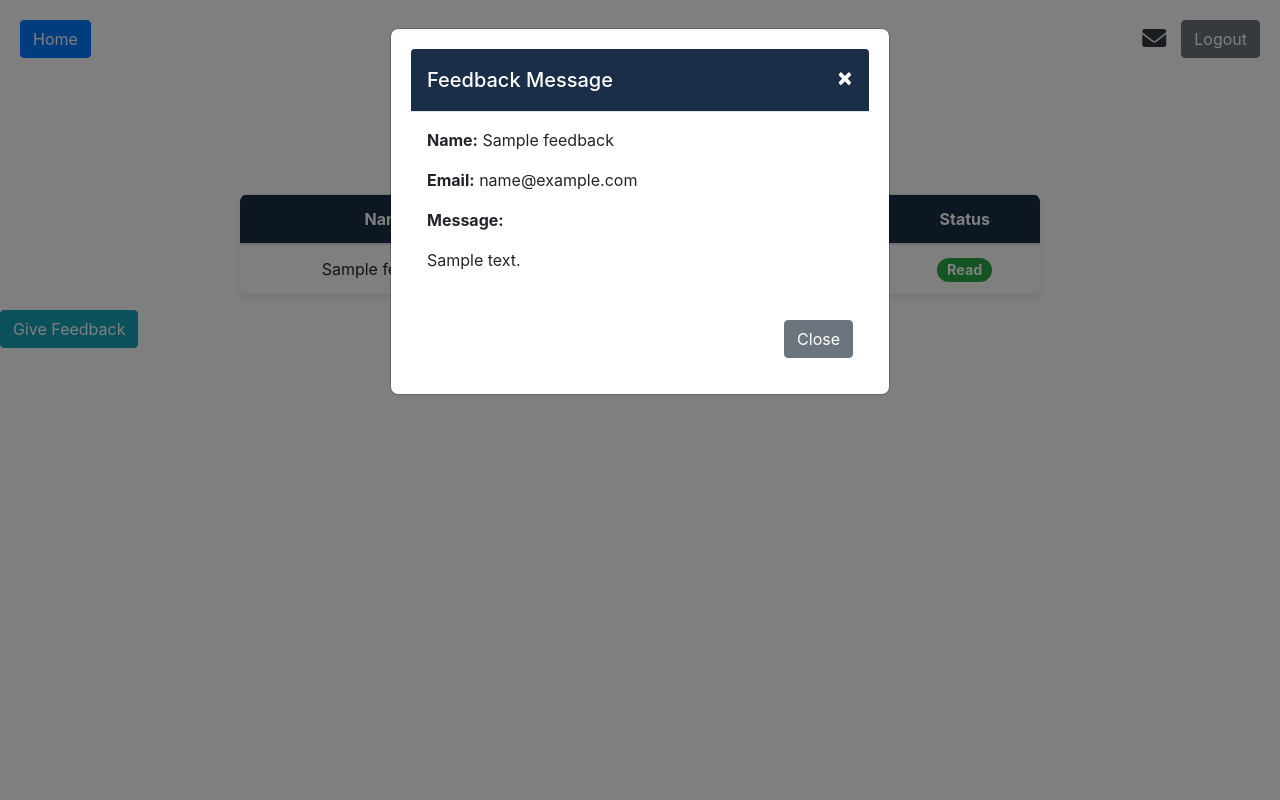
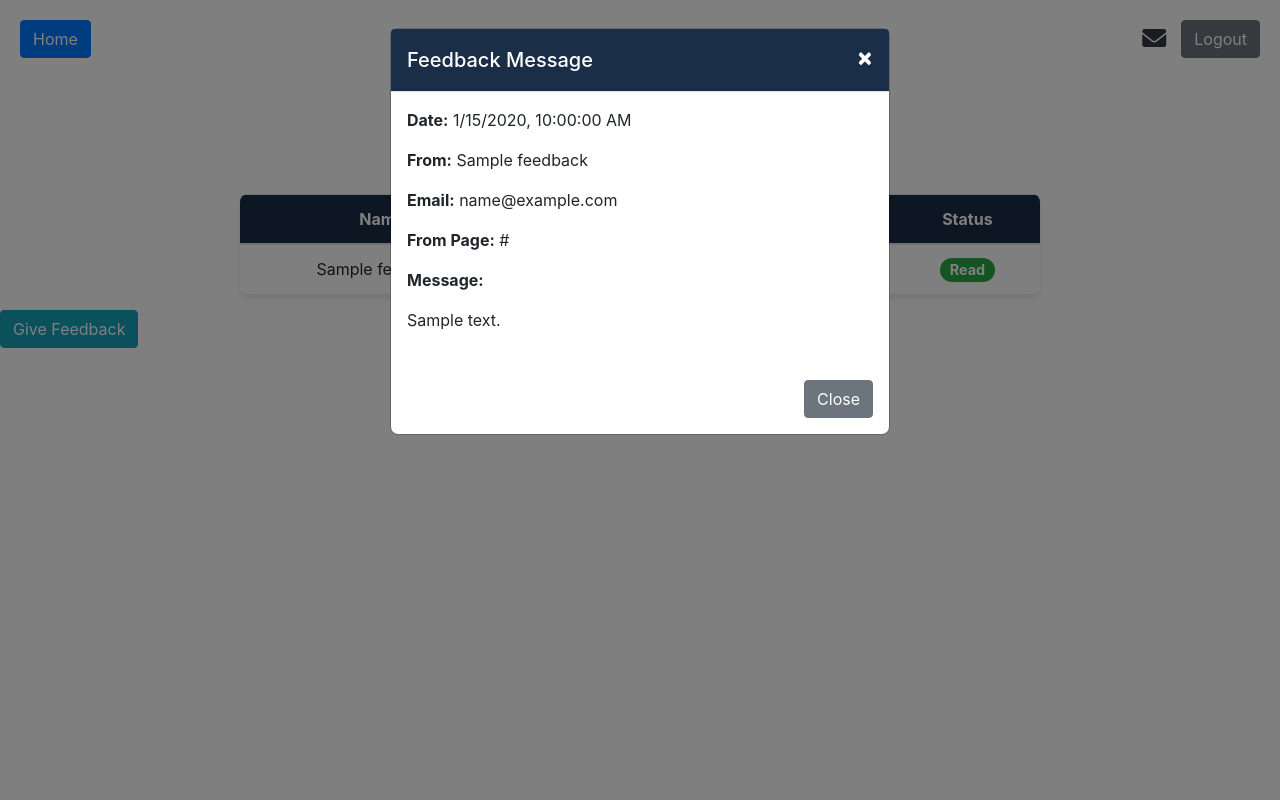
Before and after one commit to sslivins/BlackDiamondHub, a Django app: page /feedback/feedback/ in a window 1280 px wide, after a click that opens the changed part. Run offline with Django 5.2, Linux system fonts and the light colour scheme; a user stored in the database is signed in; tables that the repository leaves empty hold one stand-in row (values such as "Sample post"); data that the repository does not hold is empty; some libraries are stand-ins or nearby versions.

Commit message:
added referrer url to feedback and display submit date in local timezone

```diff
--- a/feedback/models.py
+++ b/feedback/models.py
@@ -6,6 +6,7 @@ class Feedback(models.Model):
     message = models.TextField()
     submitted_at = models.DateTimeField(auto_now_add=True)
     is_read = models.BooleanField(default=False)
+    page_url = models.URLField(max_length=200, blank=True)
 
     def __str__(self):
         return f"Feedback from {self.name or 'Anonymous'}"
--- a/feedback/templates/view_feedback.html
+++ b/feedback/templates/view_feedback.html
@@ -88,9 +88,17 @@
         </thead>
         <tbody>
         {% for feedback in feedbacks %}
-            <tr class="feedback-row" data-toggle="modal" data-target="#feedbackModal" data-feedback-id="{{ feedback.id }}" data-feedback-name="{{ feedback.name }}" data-feedback-email="{{ feedback.email }}" data-feedback-message="{{ feedback.message }}">
+            <tr class="feedback-row"
+                data-toggle="modal"
+                data-target="#feedbackModal"
+                data-feedback-id="{{ feedback.id }}"
+                data-feedback-date="{{ feedback.submitted_at|date:'c' }}"
+                data-feedback-name="{{ feedback.name }}"
+                data-feedback-email="{{ feedback.email }}"
+                data-feedback-page-url="{{ feedback.page_url }}"
+                data-feedback-message="{{ feedback.message }}">
                 <td class="text-center">{{ feedback.name }}</td>
-                <td class="text-center">{{ feedback.submitted_at }}</td>
+                <td class="text-center feedback-date"></td>
                 <td class="text-center">
                     {% if feedback.is_read %}
                         <span class="badge badge-success">Read</span>
@@ -115,8 +123,10 @@
                 </button>
             </div>
             <div class="modal-body">
-                <p><strong>Name:</strong> <span id="feedbackName"></span></p>
+                <p><strong>Date:</strong> <span id="feedbackDate"></span></p>
+                <p><strong>From:</strong> <span id="feedbackName"></span></p>
                 <p><strong>Email:</strong> <span id="feedbackEmail"></span></p>
+                <p><strong>From Page:</strong> <span id="feedbackPageUrl"></span></p>
                 <p><strong>Message:</strong></p>
                 <p id="feedbackMessage"></p>
             </div>
@@ -131,15 +141,31 @@
     document.addEventListener('DOMContentLoaded', function () {
         const feedbackRows = document.querySelectorAll('.feedback-row');
         feedbackRows.forEach(row => {
+
+            // Get the feedback date from the data attribute
+            const feedbackDateStr = row.dataset.feedbackDate;
+
+            console.log("feedbackDateStr: ", feedbackDateStr);
+
+            // Convert to local timezone using JavaScript
+            const feedbackDate = new Date(feedbackDateStr);
+            const localDateString = feedbackDate.toLocaleString();
+
+            // Display the local date string in the appropriate cell
+            row.querySelector('.feedback-date').textContent = localDateString;
+
             row.addEventListener('click', function() {
                 const feedbackId = this.dataset.feedbackId;
                 const feedbackName = this.dataset.feedbackName;
                 const feedbackEmail = this.dataset.feedbackEmail;
+                const feedbackPageUrl = this.dataset.feedbackPageUrl;
                 const feedbackMessage = this.dataset.feedbackMessage;
 
                 const modal = document.getElementById('feedbackModal');
+                modal.querySelector('#feedbackDate').textContent = localDateString;
                 modal.querySelector('#feedbackName').textContent = feedbackName;
                 modal.querySelector('#feedbackEmail').textContent = feedbackEmail;
+                modal.querySelector('#feedbackPageUrl').textContent = feedbackPageUrl;
                 modal.querySelector('#feedbackMessage').textContent = feedbackMessage;
 
                 // Mark the feedback as read
@@ -161,6 +187,8 @@
             });
         });
     });
+
+
 </script>
 
 {% endblock %}
--- a/feedback/views.py
+++ b/feedback/views.py
@@ -8,8 +8,9 @@ def submit_feedback(request):
         name = request.POST.get('name')
         email = request.POST.get('email')
         message = request.POST.get('message')
+        page_url = request.POST.get('page_url', '')
 
-        Feedback.objects.create(name=name, email=email, message=message)
+        Feedback.objects.create(name=name, email=email, page_url=page_url, message=message)
         return JsonResponse({'success': True})  # Return a JSON response indicating success
 
     return JsonResponse({'success': False})  # Return a JSON response indicating failure
@@ -19,6 +20,7 @@ def view_feedback(request):
         return redirect('landing_page')
 
     feedbacks = Feedback.objects.all().order_by('-submitted_at')
+
     return render(request, 'view_feedback.html', {'feedbacks': feedbacks})
 
 def mark_as_read(request, feedback_id):
--- a/templates/base.html
+++ b/templates/base.html
@@ -7,7 +7,6 @@
     <link href="https://stackpath.bootstrapcdn.com/bootstrap/4.5.2/css/bootstrap.min.css" rel="stylesheet">
     <link rel="stylesheet" href="https://cdnjs.cloudflare.com/ajax/libs/font-awesome/6.0.0-beta3/css/all.min.css">
     <style>
-        /* Ensure the home button stays left-aligned */
         .home-button-container {
             position: fixed;
             top: 20px;
@@ -43,28 +42,22 @@
             color: white;
             font-size: 12px;
         }
-        /* Styles for the feedback modal */
-        #feedback-modal {
-            display: none;
-            position: fixed;
-            z-index: 1000;
-            left: 0;
-            top: 0;
-            width: 100%;
-            height: 100%;
-            overflow: auto;
-            background-color: rgba(0,0,0,0.4); /* Black w/ opacity */
-            padding-top: 60px;
+
+        /* Ensure the modal is displayed properly */
+        #feedback-modal .modal-dialog {
+            max-width: 600px;
         }
 
         .modal-content {
-            background-color: #fefefe;
-            margin: 5% auto;
-            padding: 20px;
-            border: 1px solid #888;
-            width: 80%;
-            max-width: 600px;
             border-radius: 8px;
+        }
+
+        .modal-backdrop {
+            z-index: 999; /* Ensure the backdrop appears correctly */
+        }
+
+        .modal {
+            z-index: 1000;
         }
 
         .close {
@@ -86,7 +79,6 @@
             color: green;
             margin-top: 10px;
         }
-
     </style>
 </head>
 <body>
@@ -126,13 +118,19 @@
     </div>
 
     <footer>
-        <button onclick="document.getElementById('feedback-modal').style.display='block'" class="btn btn-info">Give Feedback</button>
+        <button type="button" class="btn btn-info" data-toggle="modal" data-target="#feedback-modal">Give Feedback</button>
 
         <!-- Feedback Modal -->
-        <div id="feedback-modal">
+        <div class="modal fade" id="feedback-modal" tabindex="-1" role="dialog" aria-labelledby="feedbackModalLabel" aria-hidden="true">
+            <div class="modal-dialog" role="document">
                 <div class="modal-content">
-                <span onclick="document.getElementById('feedback-modal').style.display='none'" class="close">&times;</span>
-                <h2>Feedback</h2>
+                    <div class="modal-header">
+                        <h5 class="modal-title" id="feedbackModalLabel">Feedback</h5>
+                        <button type="button" class="close" data-dismiss="modal" aria-label="Close">
+                            <span aria-hidden="true">&times;</span>
+                        </button>
+                    </div>
+                    <div class="modal-body">
                         <form id="feedback-form" method="POST" action="{% url 'submit_feedback' %}">
                             {% csrf_token %}
                             <div class="form-group">
@@ -147,10 +145,13 @@
                                 <label for="message">Message:</label>
                                 <textarea class="form-control" id="message" name="message" required></textarea>
                             </div>
+                            <input type="hidden" id="page-url" name="page_url">
                             <button type="submit" class="btn btn-primary">Submit</button>
                         </form>
-                <div id="feedback-success">
+                        <div id="feedback-success" style="display: none;">
                             <p>Thank you for your feedback!</p>
+                        </div>
+                    </div>
                 </div>
             </div>
         </div>
@@ -180,7 +181,7 @@
 
                     // Close the modal after a delay (e.g., 2 seconds)
                     setTimeout(() => {
-                        document.getElementById('feedback-modal').style.display = 'none';
+                        $('#feedback-modal').modal('hide');
                         // Reset form for future use
                         form.style.display = 'block';
                         form.reset();
@@ -190,6 +191,13 @@
             })
             .catch(error => console.error('Error:', error));
         });
+
+        document.addEventListener('DOMContentLoaded', function () {
+            // Set the page URL in the hidden input field when the modal opens
+            $('#feedback-modal').on('show.bs.modal', function () {
+                document.getElementById('page-url').value = window.location.href;
+            });
+        });
     </script>
 </body>
 </html>
```
Also changed, not shown: feedback/migrations/0003_feedback_page_url.py (added). Lines whose indentation alone changed are shown as unchanged.
